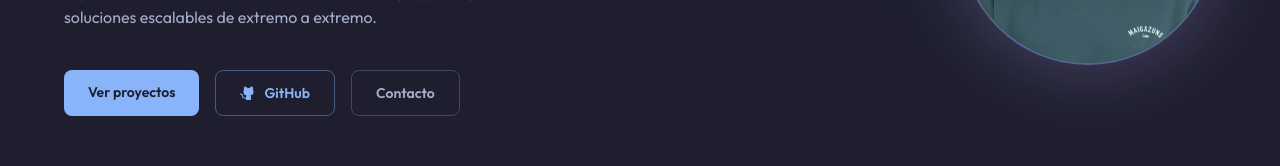
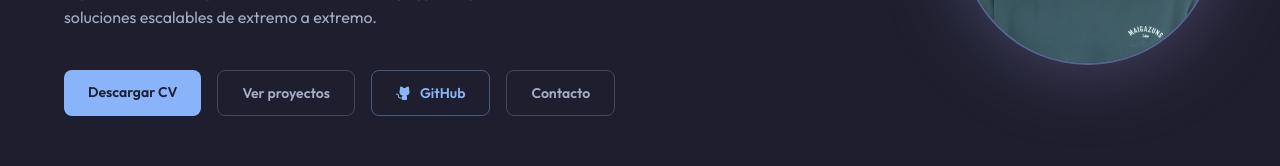
Before and after one commit to jorgeignacio97/portfolio-cv, a Next.js app: page / in a window 1280 px wide. Shown: the part 459-625 px from the top of the page. Built offline with nearby package versions, Linux system fonts and the light colour scheme.

Commit message:
feat(hero): add CV download as primary CTA
Wire the unused CV_DOWNLOAD_PATH constant (added in PR1) into Hero as
the primary recruiter-facing action, demoting 'Ver proyectos' to a
secondary button. Reuses existing button styles, no new CSS.

```diff
--- a/src/features/Hero/Hero.tsx
+++ b/src/features/Hero/Hero.tsx
@@ -1,5 +1,6 @@
 import Image from 'next/image'
 import { CaretDown, GithubLogo } from '@phosphor-icons/react/dist/ssr'
+import { CV_DOWNLOAD_PATH, CV_FILE_LABEL } from '@/config/cv'
 import styles from './Hero.module.css'
 
 export default function Hero() {
@@ -18,7 +19,10 @@ export default function Hero() {
               extremo.
             </p>
             <div className={styles.actions}>
-              <a href="#proyectos" className={styles.btnPrimary}>
+              <a href={CV_DOWNLOAD_PATH} download className={styles.btnPrimary}>
+                {CV_FILE_LABEL}
+              </a>
+              <a href="#proyectos" className={styles.btnContact}>
                 Ver proyectos
               </a>
               <a
@@ -54,7 +58,11 @@ export default function Hero() {
         </div>
 
         <div className={styles.scrollCue}>
-          <a href="#sobre-mi" className={styles.scrollLink} aria-label="Ir a Sobre mí">
+          <a
+            href="#sobre-mi"
+            className={styles.scrollLink}
+            aria-label="Ir a Sobre mí"
+          >
             <CaretDown size={24} weight="bold" />
           </a>
         </div>
```
